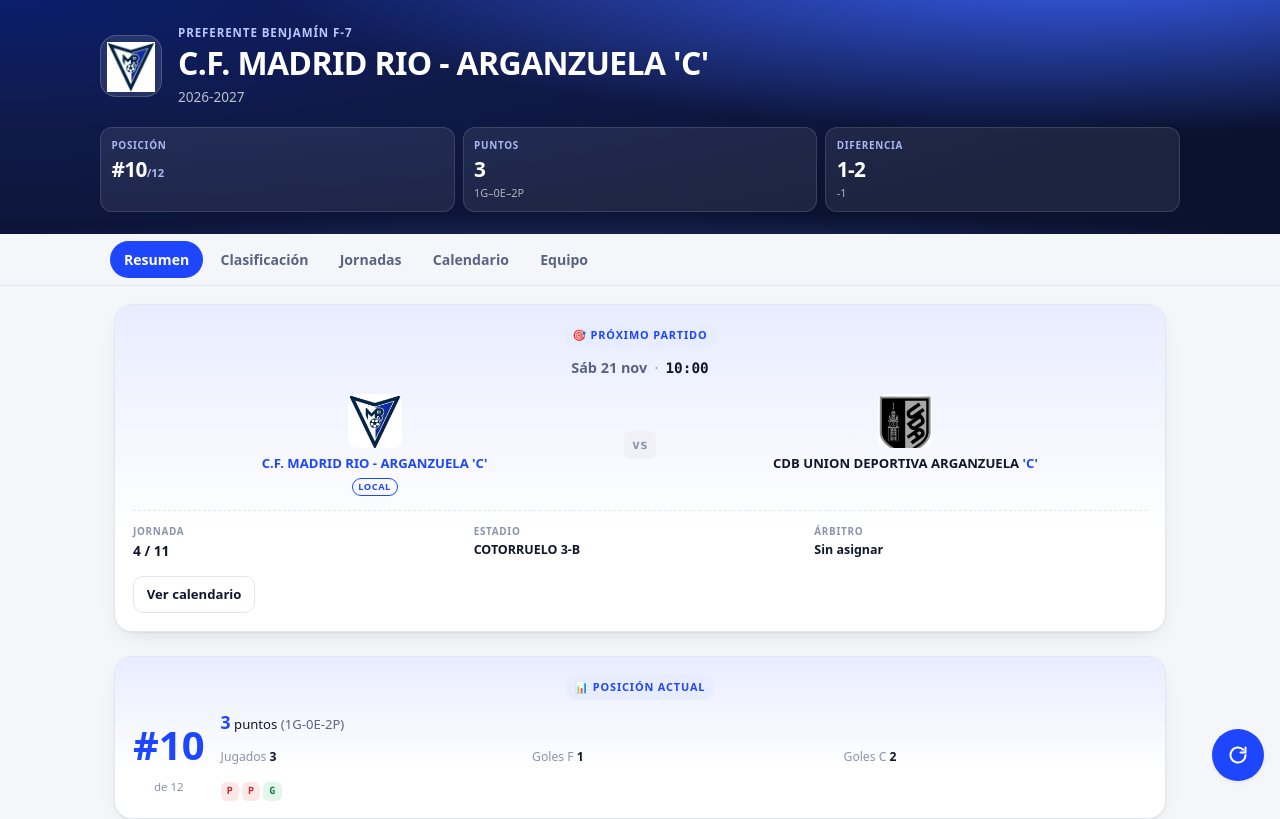
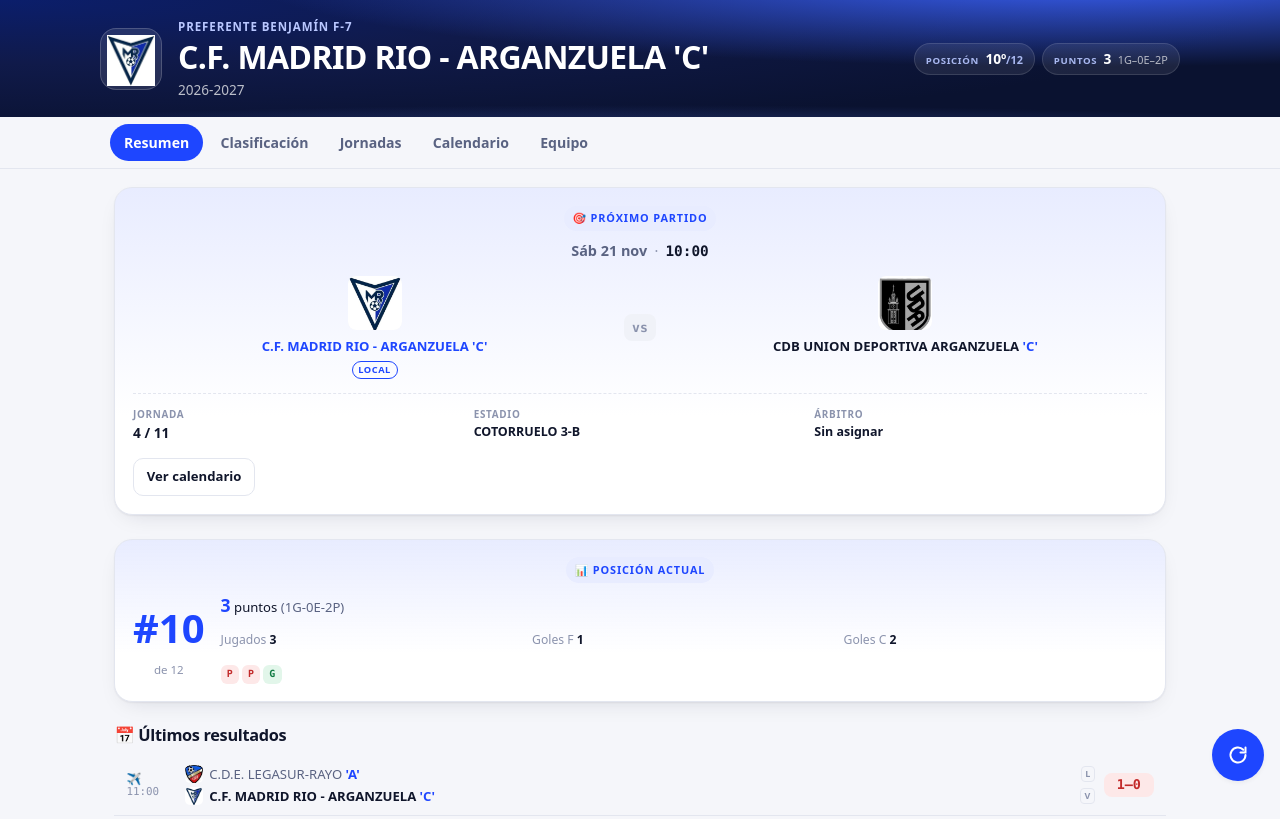
Before and after one commit to manuvaldi/altmatchapp, a website with bundled scripts: page public/index.html in a window 1280 px wide. Shown: the top 819 px of the page. Built offline with nearby package versions, Linux system fonts and the light colour scheme.

Commit message:
feat(móvil): cabecera compacta: sin 'Diferencia', chips Posición/Puntos en una línea (a la derecha en escritorio)

```diff
--- a/public/app.js
+++ b/public/app.js
@@ -939,7 +939,7 @@ function render() {
   document.getElementById('hero-title').textContent = team.name;
   document.getElementById('hero-season').textContent = `${season.name}`;
 
-  // Stats
+  // Stats (dos chips de una sola línea; la diferencia ya aparece en Clasificación)
   let stats = '';
   if (standings) {
     const ourTeam = standings.rows.find((r) => r.teamId === team.id);
@@ -947,17 +947,12 @@ function render() {
       stats += `
         <div class="stat">
           <span class="stat__label">Posición</span>
-          <span class="stat__value">#${ourTeam.position}<small>/${group.totalTeams}</small></span>
+          <span class="stat__value">${ourTeam.position}º<small>/${group.totalTeams}</small></span>
         </div>
         <div class="stat">
           <span class="stat__label">Puntos</span>
           <span class="stat__value">${ourTeam.points}</span>
           <span class="stat__sub">${ourTeam.won}G–${ourTeam.drawn}E–${ourTeam.lost}P</span>
-        </div>
-        <div class="stat">
-          <span class="stat__label">Diferencia</span>
-          <span class="stat__value">${ourTeam.goalsFor}-${ourTeam.goalsAgainst}</span>
-          <span class="stat__sub">${ourTeam.goalsFor - ourTeam.goalsAgainst > 0 ? '+' : ''}${ourTeam.goalsFor - ourTeam.goalsAgainst}</span>
         </div>
       `;
     }
@@ -966,16 +961,12 @@ function render() {
   if (!stats) {
     stats = `
       <div class="stat">
-        <span class="stat__label">${group.name}</span>
-        <span class="stat__value" style="font-size: .9rem;">${group.totalRounds} jornadas</span>
+        <span class="stat__label">Jornadas</span>
+        <span class="stat__value">${group.totalRounds}</span>
       </div>
       <div class="stat">
-        <span class="stat__label">Total equipos</span>
+        <span class="stat__label">Equipos</span>
         <span class="stat__value">${group.totalTeams}</span>
-      </div>
-      <div class="stat">
-        <span class="stat__label">Temporada</span>
-        <span class="stat__value" style="font-size: .85rem;">${season.name}</span>
       </div>
     `;
   }
--- a/public/index.html
+++ b/public/index.html
@@ -25,9 +25,8 @@
         <h1 class="hero__title" id="hero-title">Madrid Río – Arganzuela 'C'</h1>
         <p class="hero__season" id="hero-season">Temporada 2026–2027</p>
       </div>
+      <div class="hero__stats" id="hero-stats"></div>
     </div>
-
-    <div class="hero__stats" id="hero-stats"></div>
   </header>
 
   <nav class="tabs" aria-label="Secciones">
--- a/public/styles.css
+++ b/public/styles.css
@@ -98,7 +98,7 @@ img { max-width: 100%; display: block; }
     radial-gradient(120% 140% at 85% -20%, #3b63ff 0%, rgba(59, 99, 255, 0) 55%),
     radial-gradient(100% 120% at 0% 0%, #0b1e6b 0%, #101a4a 45%, #0a1230 100%);
   color: #fff;
-  padding: calc(env(safe-area-inset-top) + 1.5rem) 1.15rem 1.35rem;
+  padding: calc(env(safe-area-inset-top) + 1.1rem) 1.15rem 1rem;
 }
 
 .hero__glow {
@@ -114,6 +114,23 @@ img { max-width: 100%; display: block; }
   display: flex;
   align-items: center;
   gap: 1rem;
+  flex-wrap: wrap;
+}
+
+.hero__text { min-width: 0; flex: 1 1 0; }
+
+.hero__stats {
+  /* En móvil los chips van en su propia línea, debajo del nombre */
+  flex: 1 0 100%;
+  margin: .7rem 0 0;
+  display: flex;
+  flex-wrap: wrap;
+  gap: .4rem;
+}
+
+/* Con sitio de sobra, los chips se ponen a la derecha del nombre */
+@media (min-width: 760px) {
+  .hero__stats { flex: 0 1 auto; margin: 0 0 0 auto; align-self: center; justify-content: flex-end; }
 }
 
 .hero__crest {
@@ -142,36 +159,34 @@ img { max-width: 100%; display: block; }
 
 .hero__season { margin: .25rem 0 0; font-size: .85rem; color: rgba(255, 255, 255, .72); }
 
-.hero__stats {
-  position: relative;
-  max-width: var(--max);
-  margin: 1.25rem auto 0;
-  display: grid;
-  grid-template-columns: repeat(3, 1fr);
-  gap: .5rem;
-}
-
+/* Chips de una sola línea: etiqueta y valor en la misma fila */
 .stat {
+  display: flex;
+  align-items: baseline;
+  gap: .4rem;
   background: rgba(255, 255, 255, .08);
   border: 1px solid rgba(255, 255, 255, .12);
-  border-radius: var(--radius-sm);
-  padding: .6rem .65rem;
+  border-radius: 999px;
+  padding: .28rem .7rem;
   min-width: 0;
 }
 .stat__label {
-  display: block;
-  font-size: .62rem;
-  font-weight: 650;
+  font-size: .6rem;
+  font-weight: 700;
   letter-spacing: .07em;
   text-transform: uppercase;
   color: #a9b8f0;
   white-space: nowrap;
-  overflow: hidden;
-  text-overflow: ellipsis;
 }
-.stat__value { display: block; font-size: 1.3rem; font-weight: 800; letter-spacing: -.03em; margin-top: .1rem; }
-.stat__value small { font-size: .7rem; font-weight: 600; color: #a9b8f0; letter-spacing: 0; }
-.stat__sub { display: block; font-size: .68rem; color: rgba(255, 255, 255, .65); white-space: nowrap; overflow: hidden; text-overflow: ellipsis; }
+.stat__value {
+  font-size: .86rem;
+  font-weight: 800;
+  letter-spacing: -.01em;
+  font-variant-numeric: tabular-nums;
+  white-space: nowrap;
+}
+.stat__value small { font-size: .68rem; font-weight: 600; color: #a9b8f0; letter-spacing: 0; }
+.stat__sub { font-size: .68rem; color: rgba(255, 255, 255, .68); white-space: nowrap; font-variant-numeric: tabular-nums; }
 
 /* ---------- Tabs ---------- */
 .tabs {
--- a/public/sw.js
+++ b/public/sw.js
@@ -13,7 +13,7 @@
  * sobrevive mientras el navegador no la purgue (muy por encima de 6 días).
  */
 
-const CACHE_NAME = 'altmatch-v16';
+const CACHE_NAME = 'altmatch-v17';
 const SCOPE = self.registration.scope;
 
 const STATIC_ASSETS = [
```
